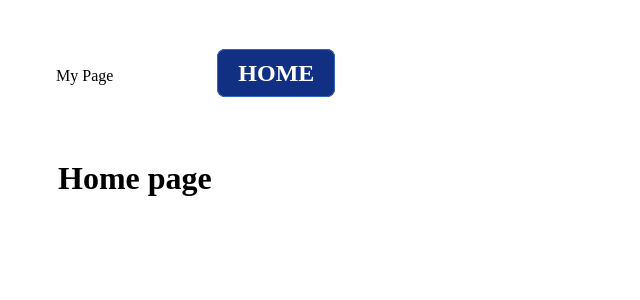
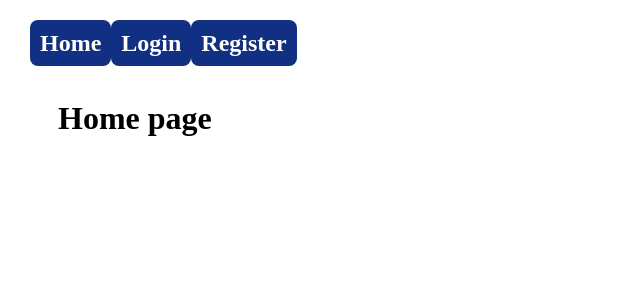
Before and after one commit to MinhHiepPHAM/backend_projects, a Django app: page /home/ in a window 1280 px wide. Shown: the top 300 px of the page, without its empty margins (0-640 px from the left). Run offline with Django 4.2, Linux system fonts and the light colour scheme.

Commit message:
update home page

```diff
--- a/myproject/authentication/views.py
+++ b/myproject/authentication/views.py
@@ -45,4 +45,7 @@ class HomePageView(View):
     template_name = 'home.html'
 
     def get(self, request, *args, **kwargs):
-        return render(request,self.template_name)
+        user = request.user
+        # print(user.is_authenticated)
+        context = {"user":user}
+        return render(request,self.template_name,context)
--- a/myproject/myproject/settings.py
+++ b/myproject/myproject/settings.py
@@ -123,8 +123,12 @@ USE_TZ = True
 
 STATIC_URL = '/static/'
 STATICFILES_DIRS = [
+    # os.path.join(BASE_DIR, 'authentication/static'),
     os.path.join(BASE_DIR, 'authentication/static'),
 ]
+
+STATIC_ROOT = os.path.join(BASE_DIR, 'staticfiles')
+
 
 # Default primary key field type
 # https://docs.djangoproject.com/en/4.2/ref/settings/#default-auto-field
--- a/myproject/templates/base.html
+++ b/myproject/templates/base.html
@@ -7,19 +7,31 @@
         <link rel="stylesheet" href="{% static 'css/form.css' %}">
         <script src="https://code.jquery.com/jquery-3.6.4.min.js"></script>
         <style>
-            .share-div {
+            #share-div {
                 margin: 1rem;
-                padding: 2rem 2rem;
+                padding: 2px 2px;
                 text-align: center;
+                display: inline-table;
+                margin: 20px;
+            }
+            .container {
                 display: inline-block;
+                align-items: center;
+                }
+
+            .container.item:nth-child(2){ /*Only second item padding and center text*/
+                padding-left: 1em;
+                padding-right: 1em;
+                text-align: center;
+            }
+            #home-page-img {
+                height: 48px;
+                width: 165px;
+                padding: 10px 15px;
             }
         </style>
     </head>
-
     <body>
-         <div class = 'share-div'>
-            My Page
-        </div>
     {% block content %}{% endblock content %}
     </body>
 </html>
--- a/myproject/templates/home.html
+++ b/myproject/templates/home.html
@@ -8,16 +8,23 @@
         color: white;
         font-size: 24px;
         font-weight: bold;
-        padding: 10px 20px;
-        border: 1px solid #3567b3;
+        padding: 10px 10px;
         border-radius: 8px;
         background-color: #112f83;
     }
 </style>
 
-<div class = 'share-div' style="margin: 20px;">
-    <a href="{% url 'home' %}" class="home-link">HOME</a>
+<div id="share-div">
+    <a href="{% url 'home' %}" class="home-link">Home</a>
+
+    {% if user.is_authenticated %}
+        <a href="{% url 'logout' %}" class="home-link">Logout</a>
+    {% else %}
+        <a href="{% url 'login' %}" class="home-link">Login</a>
+        <a href="{% url 'register' %}" class="home-link">Register</a>
+    {% endif %}
 </div>
+
 
 <h1 style="margin-left: 50px;"> Home page</h1>
 
```
Also changed, not shown: myproject/db.sqlite3, 1 other file.
